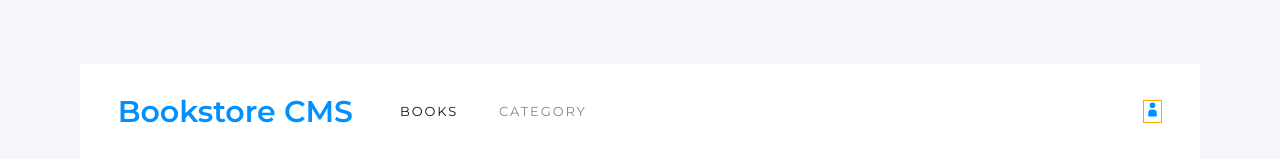
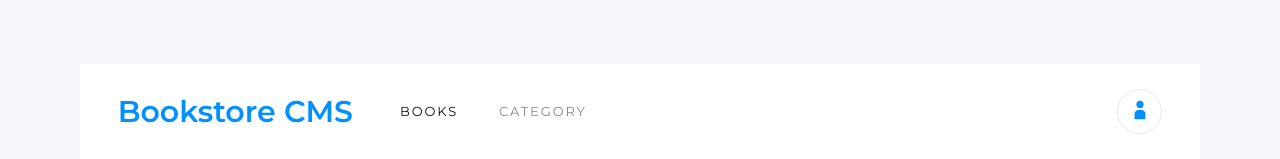
Before and after one commit to HFG43/bookstore, a React (Create React App) app: page / in a window 1280 px wide. Shown: the top 159 px of the page. Built offline with nearby package versions, Linux system fonts and the light colour scheme; no server answers.

Commit message:
feat: navbar finished

```diff
--- a/src/components/NavBar.js
+++ b/src/components/NavBar.js
@@ -1,6 +1,6 @@
 import { Link } from 'react-router-dom';
 import styles from './NavBar.module.css';
-import userLogo from './Assets/User_Icon.svg';
+import userCircle from './Assets/userLogo.svg';
 
 const NavBar = () => (
   <>
@@ -16,11 +16,9 @@ const NavBar = () => (
           </li>
         </ul>
       </div>
-      <div className={styles.icon_container}>
-        <span>
-          <img className={styles.navbar_user_icon} alt="User Icon" src={userLogo} />
-        </span>
-      </div>
+      <button type="button" className={styles.icon_container}>
+        <img className={styles.navbar_user_icon_circle} alt="User Icon" src={userCircle} />
+      </button>
     </div>
   </>
 );
--- a/src/components/NavBar.module.css
+++ b/src/components/NavBar.module.css
@@ -53,10 +53,14 @@
 }
 
 .icon_container {
-  border: 1px solid orange;
+  border: 1px solid #e8e8e8;
   margin-right: 3.36%;
+  height: 2.81rem;
+  width: 2.81rem;
+  background-color: #fff;
+  border-radius: 50%;
 }
 
-.navbar_user_icon {
-  height: 1.063rem;
+.navbar_user_icon_circle {
+  height: 1.35rem;
 }
```
Also changed, not shown: src/components/Assets/User_Icon.svg, src/components/Assets/userLogo.svg (added).
